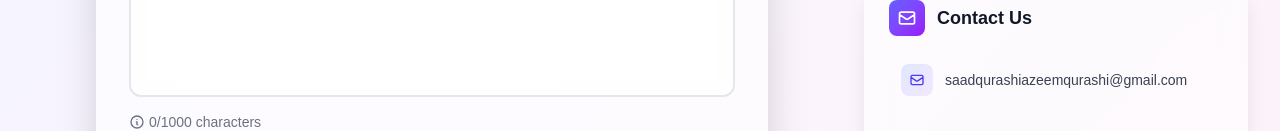
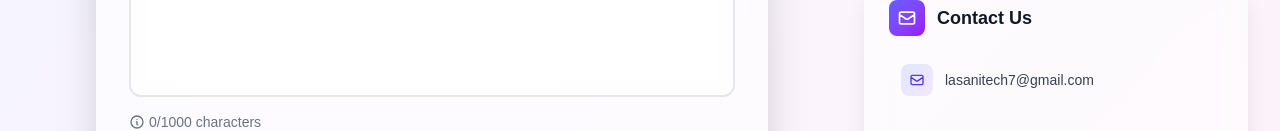
Before and after one commit to saadahmedacademy/Multi-Channal-Customer-Support-Sirvice, a Next.js app in the folder frontend/: page / in a window 1280 px wide. Shown: the part 889-1020 px from the top of the page. Built offline with nearby package versions, Linux system fonts and the light colour scheme.

Commit message:
fix: update support email to lasanitech7@gmail.com; prevent dark mode flash on load

```diff
--- a/frontend/src/app/globals.css
+++ b/frontend/src/app/globals.css
@@ -119,8 +119,8 @@ html {
   animation-delay: 2s;
 }
 
-/* Smooth transitions */
-* {
+/* Smooth transitions for theme toggle only */
+html.theme-changing * {
   transition-property: background-color, border-color, color, fill, stroke, opacity, box-shadow, transform;
   transition-timing-function: cubic-bezier(0.4, 0, 0.2, 1);
   transition-duration: 150ms;
--- a/frontend/src/app/layout.tsx
+++ b/frontend/src/app/layout.tsx
@@ -25,6 +25,11 @@ export default function RootLayout({
 }>) {
   return (
     <html lang="en" className={`${geistSans.variable} ${geistMono.variable} h-full antialiased`} suppressHydrationWarning>
+      <head>
+        <script dangerouslySetInnerHTML={{
+          __html: `(function(){try{var t=localStorage.getItem('theme');if(t==='dark'||(t!=='light'&&window.matchMedia('(prefers-color-scheme:dark)').matches))document.documentElement.classList.add('dark')}catch(e){}})()`
+        }} />
+      </head>
       <body className="min-h-full flex flex-col">
         <ThemeProvider>
           {children}
--- a/frontend/src/app/page.tsx
+++ b/frontend/src/app/page.tsx
@@ -254,13 +254,13 @@ export default function Home() {
                 <h3 className="text-lg font-bold text-gray-900 dark:text-white">Contact Us</h3>
               </div>
               <div className="space-y-3">
-                <a href="mailto:saadqurashiazeemqurashi@gmail.com" className="flex items-center text-sm text-gray-700 dark:text-gray-200 p-3 rounded-lg hover:bg-gradient-to-r hover:from-indigo-50 hover:to-purple-50 dark:hover:from-indigo-900/20 dark:hover:to-purple-900/20 transition-all group/item">
+                <a href="mailto:lasanitech7@gmail.com" className="flex items-center text-sm text-gray-700 dark:text-gray-200 p-3 rounded-lg hover:bg-gradient-to-r hover:from-indigo-50 hover:to-purple-50 dark:hover:from-indigo-900/20 dark:hover:to-purple-900/20 transition-all group/item">
                   <div className="p-2 bg-gradient-to-br from-indigo-100 to-purple-100 dark:from-indigo-900/50 dark:to-purple-900/50 rounded-lg mr-3 group-hover/item:scale-110 transition-transform">
                     <svg className="w-4 h-4 text-indigo-600 dark:text-indigo-400" fill="none" stroke="currentColor" viewBox="0 0 24 24">
                       <path strokeLinecap="round" strokeLinejoin="round" strokeWidth={2} d="M3 8l7.89 5.26a2 2 0 002.22 0L21 8M5 19h14a2 2 0 002-2V7a2 2 0 00-2-2H5a2 2 0 00-2 2v10a2 2 0 002 2z" />
                     </svg>
                   </div>
-                  <span className="font-medium">saadqurashiazeemqurashi@gmail.com</span>
+                  <span className="font-medium">lasanitech7@gmail.com</span>
                 </a>
                 <a href="https://wa.me/1234567890" className="flex items-center text-sm text-gray-700 dark:text-gray-200 p-3 rounded-lg hover:bg-gradient-to-r hover:from-green-50 hover:to-emerald-50 dark:hover:from-green-900/20 dark:hover:to-emerald-900/20 transition-all group/item">
                   <div className="p-2 bg-gradient-to-br from-green-100 to-emerald-100 dark:from-green-900/50 dark:to-emerald-900/50 rounded-lg mr-3 group-hover/item:scale-110 transition-transform">
--- a/frontend/src/components/ThemeProvider.tsx
+++ b/frontend/src/components/ThemeProvider.tsx
@@ -51,7 +51,9 @@ export function ThemeProvider({ children }: { children: ReactNode }) {
   }, [theme, mounted]);
 
   const toggleTheme = () => {
+    document.documentElement.classList.add('theme-changing');
     setTheme(prevTheme => prevTheme === 'light' ? 'dark' : 'light');
+    setTimeout(() => document.documentElement.classList.remove('theme-changing'), 200);
   };
 
   return (
```
